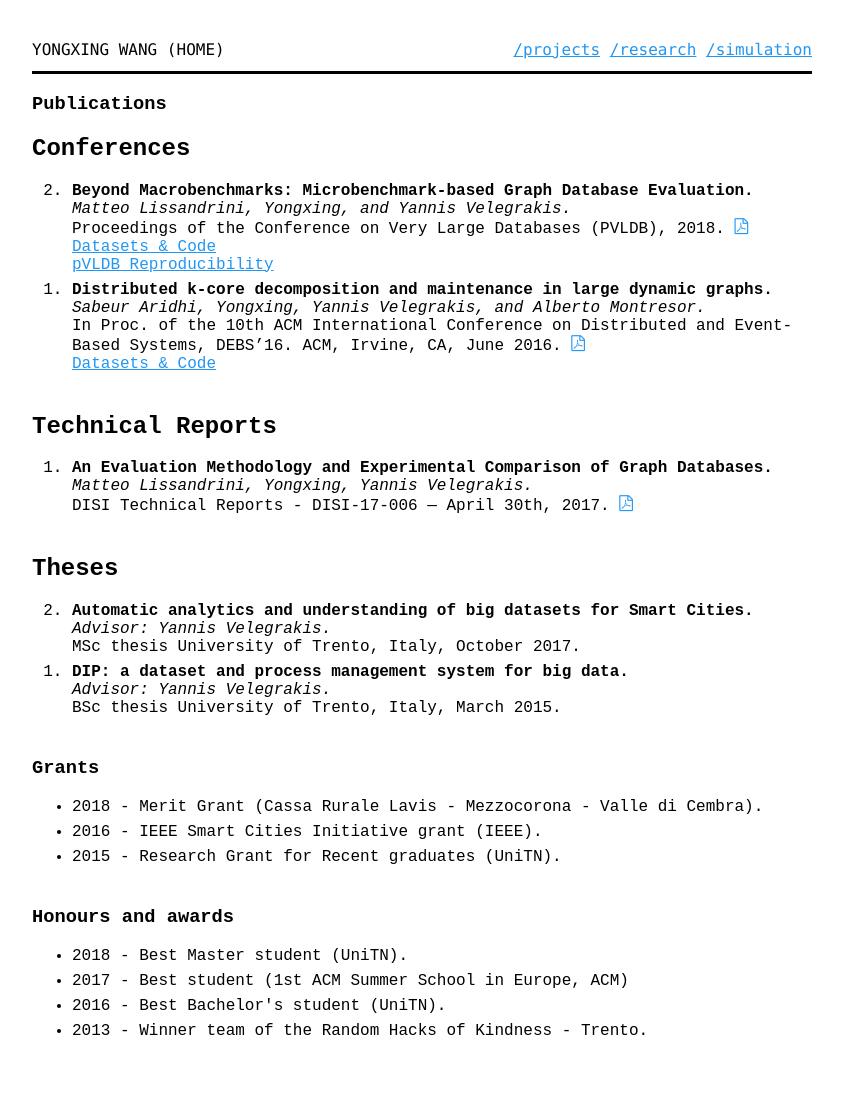
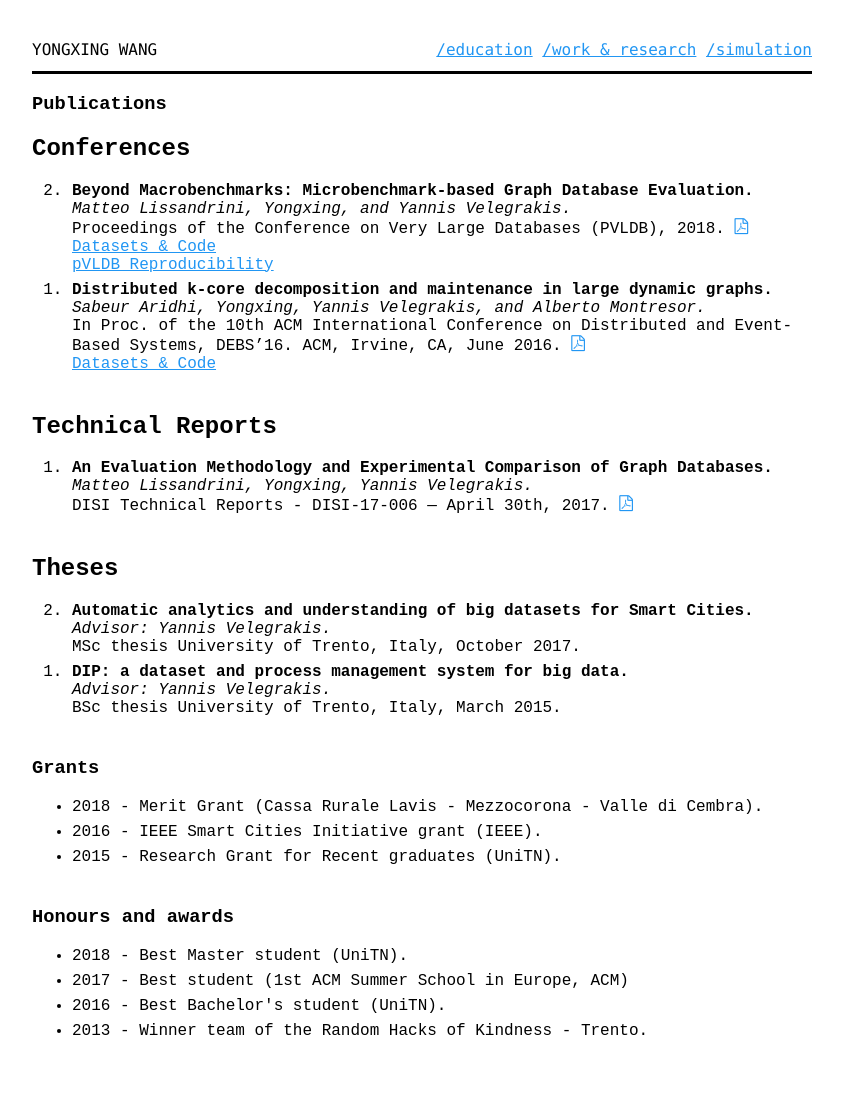
Before and after one commit to yongxingwang/yongxingwang.github.io, a Jekyll site: the page built from work.html, in a window 1280 px wide. Shown: the whole page, without its empty margins (218-1061 px from the left). Built offline with Jekyll 4.4.1, drawn with Linux system fonts in a browser that asks for light colours; some web fonts are replaced.

Commit message:
First Commit

```diff
--- a/_includes/navigation.html
+++ b/_includes/navigation.html
@@ -1,8 +1,8 @@
 <nav>
     <ul>
-        <li> YONGXING WANG <a href="/index">(HOME)</a></li>
-        <li><a href="/projects.html">/projects</a></li>
-        <li><a href="/research.html">/research</a></li>
+        <li><a href="/index">YONGXING WANG</a></li>
+        <li><a href="/education.html">/education</a></li>
+        <li><a href="/work.html">/work & research</a></li>
         <li><a href="/simulation/">/simulation</a></li>
     </ul>
 </nav>
```
Also changed, not shown: education.html (renamed from projects.html), work.html (renamed from research.html).
